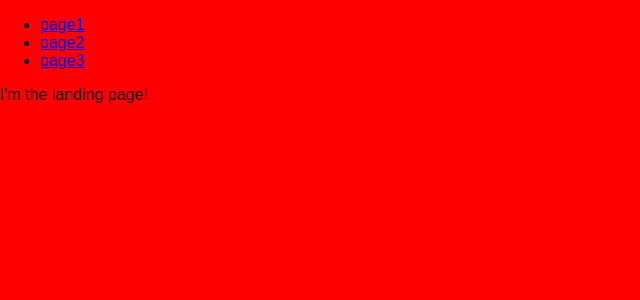
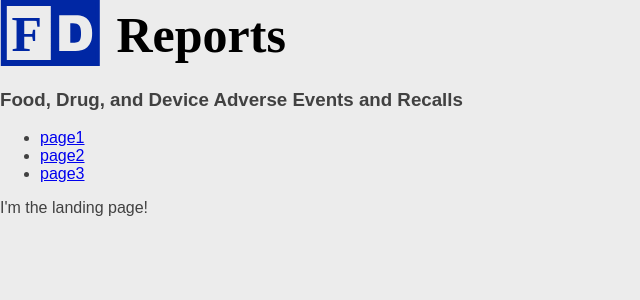
Before and after one commit to justinh5/FD-Reports, a React app: page /#/ in a window 1280 px wide. Shown: the top 300 px of the page, without its empty margins (0-640 px from the left). Built offline with nearby package versions, Linux system fonts and the light colour scheme.

Commit message:
configure image assets

```diff
--- a/package.json
+++ b/package.json
@@ -41,7 +41,8 @@
     "redux": "^3.7.2",
     "redux-logger": "^3.0.6",
     "redux-thunk": "^2.2.0",
-    "sass-loader": "^7.1.0"
+    "sass-loader": "^7.1.0",
+    "url-loader": "^1.1.2"
   },
   "devDependencies": {
     "babel-core": "^6.24.1",
@@ -53,7 +54,7 @@
     "eslint": "^4.5.0",
     "eslint-loader": "^2.1.2",
     "eslint-plugin-react": "^7.3.0",
-    "html-webpack-plugin": "^3.2.0",
+    "html-webpack-plugin": "^3.0.7",
     "jest": "^20.0.4",
     "react-hot-loader": "^4.8.4",
     "style-loader": "^0.18.2",
--- a/src/components/App.jsx
+++ b/src/components/App.jsx
@@ -1,4 +1,4 @@
-import { hot } from 'react-hot-loader/root';
+import { hot } from "react-hot-loader/root";
 import React from "react";
 import { Switch, Route } from "react-router-dom";
 import Landing from "./Landing";
@@ -7,9 +7,8 @@ import Page2 from "./Page2";
 import Page3 from "./Page3";
 import Error404 from "./Error404";
 
-class App extends React.Component {
+function App() {
 
-  render(){
   return (
     <div>
       <Switch>
@@ -22,6 +21,5 @@ class App extends React.Component {
     </div>
   );
 }
-}
 
 export default hot(App);
--- a/src/components/Landing.jsx
+++ b/src/components/Landing.jsx
@@ -1,10 +1,15 @@
 import React from "react";
 import { Link } from "react-router-dom";
+import logo from "../assets/images/title.svg";
 
-function Page1() {
+function Landing() {
 
   return (
     <div>
+      <div>
+        <img src={logo}/>
+        <h3>Food, Drug, and Device Adverse Events and Recalls</h3>
+      </div>
       <nav>
         <ul>
           <li>
@@ -24,4 +29,4 @@ function Page1() {
 }
 
 
-export default Page1;
+export default Landing;
--- a/src/index.jsx
+++ b/src/index.jsx
@@ -2,7 +2,6 @@ import React from "react";
 import ReactDOM from "react-dom";
 import App from "./components/App";
 import styles from "./styles/styles.scss";
-// import { AppContainer } from "react-hot-loader";
 import { HashRouter } from "react-router-dom";
 
 const render = (Component) => {
--- /dev/null
+++ b/src/styles/_variables.scss
@@ -0,0 +1,3 @@
+
+$background: #ECECEC;
+$gray_dark: #414141;
--- a/src/styles/styles.scss
+++ b/src/styles/styles.scss
@@ -1,13 +1,15 @@
+
+@import 'variables';
 
 body, #react-app-root {
-  margin:0;
-  padding:0;
+  margin: 0;
+  padding: 0;
   height: 100vh;
   min-height: 100%;
   box-sizing: border-box;
   font-family: sans-serif;
-  color: #150019;
-  background-color: red;
+  color: $gray_dark;
+  background-color: $background;
 }
 
 // .container {
--- a/webpack.dev.js
+++ b/webpack.dev.js
@@ -58,6 +58,16 @@ module.exports = {
       {
         test: /\.scss$/,
         use: ['style-loader', 'css-loader', 'sass-loader']
+      },
+      {
+        test: /\.(png|gif|jp(e*)g|svg)$/,
+        use: {
+          loader: 'url-loader',
+          options: {
+            limit: 8000,
+            name: 'images/[hash]-[name].[ext]'
+          }
+        }
       }
     ]
   },
```
Also changed, not shown: webpack.prod.js (+10 -0 lines), .babelrc, index.html (added), src/assets/images/title.svg (added), 1 other file (tests, documents, lock files or other folders). Lines whose indentation alone changed are shown as unchanged.
